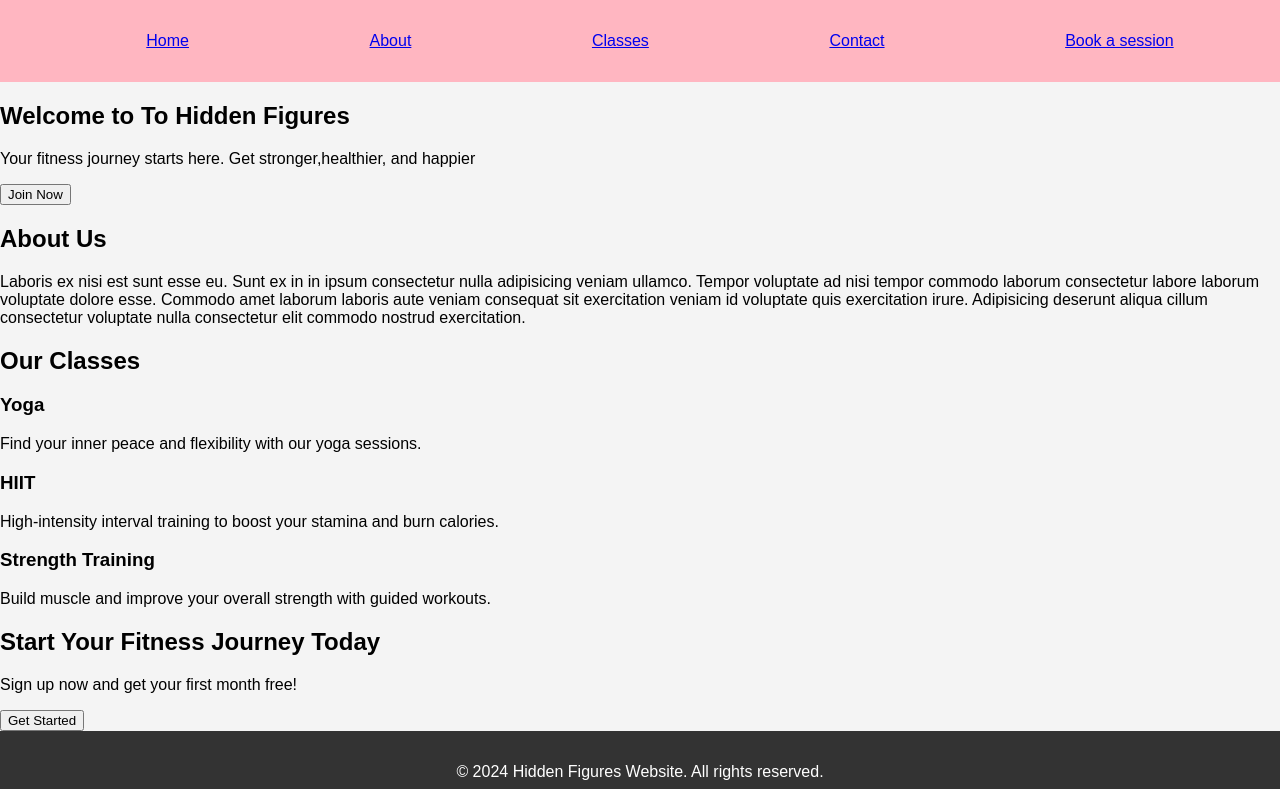
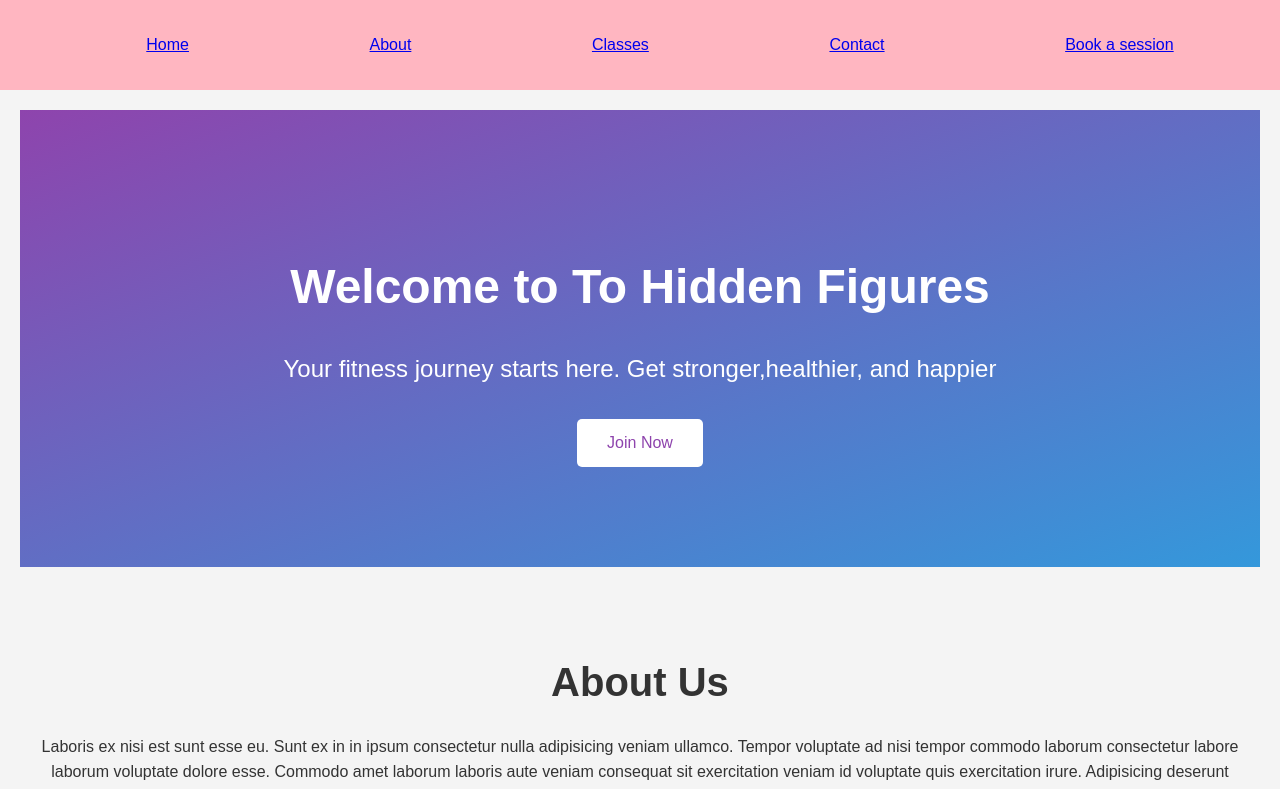
Before and after one commit to krystleM26/hidden-figures-fitness, a React (Create React App) app in the folder hidden-figures-fitness/: page / in a window 1280 px wide. Shown: the top 789 px of the page. Built offline with nearby package versions, Linux system fonts and the light colour scheme.

Commit message:
About page is complete

```diff
--- a/hidden-figures-fitness/src/pages/Home.js
+++ b/hidden-figures-fitness/src/pages/Home.js
@@ -1,5 +1,5 @@
 import React from 'react';
-
+import '../styles/Home.css';
 const Home = () => {
   return (
     <div className='home'>
--- /dev/null
+++ b/hidden-figures-fitness/src/styles/Home.css
@@ -0,0 +1,115 @@
+/* General Styles */
+body {
+    margin: 0;
+    font-family: 'Arial', sans-serif;
+    line-height: 1.6;
+    color: #333;
+  }
+
+  .home {
+    text-align: center;
+    padding: 20px;
+  }
+
+  /* Hero Section */
+  .hero {
+    background: linear-gradient(to bottom right, #8e44ad, #3498db);
+    color: #fff;
+    padding: 100px 20px;
+  }
+
+  .hero h1 {
+    font-size: 3rem;
+    margin-bottom: 20px;
+  }
+
+  .hero p {
+    font-size: 1.5rem;
+    margin-bottom: 30px;
+  }
+
+  .hero .cta-btn {
+    padding: 15px 30px;
+    font-size: 1rem;
+    background-color: #fff;
+    color: #8e44ad;
+    border: none;
+    border-radius: 5px;
+    cursor: pointer;
+  }
+
+  .hero .cta-btn:hover {
+    background-color: #ddd;
+  }
+
+  /* Introduction Section */
+  .introduction {
+    padding: 50px 20px;
+  }
+
+  .introduction h2 {
+    font-size: 2.5rem;
+    margin-bottom: 20px;
+  }
+
+  /* Featured Classes Section */
+  .classes {
+    background-color: #f4f4f4;
+    padding: 50px 20px;
+  }
+
+  .classes h2 {
+    font-size: 2.5rem;
+    margin-bottom: 30px;
+  }
+
+  .class-cards {
+    display: flex;
+    flex-wrap: wrap;
+    justify-content: center;
+    gap: 20px;
+  }
+
+  .card {
+    background: #fff;
+    border: 1px solid #ddd;
+    border-radius: 10px;
+    box-shadow: 0 4px 6px rgba(0, 0, 0, 0.1);
+    padding: 20px;
+    max-width: 300px;
+    text-align: left;
+  }
+
+  .card h3 {
+    margin-top: 0;
+  }
+
+  .card p {
+    margin-bottom: 0;
+  }
+
+  /* Call to Action Section */
+  .cta {
+    padding: 50px 20px;
+    background: linear-gradient(to bottom right, #3498db, #2ecc71);
+    color: #fff;
+  }
+
+  .cta h2 {
+    font-size: 2.5rem;
+    margin-bottom: 20px;
+  }
+
+  .cta-btn {
+    padding: 15px 30px;
+    font-size: 1rem;
+    background-color: #fff;
+    color: #2ecc71;
+    border: none;
+    border-radius: 5px;
+    cursor: pointer;
+  }
+
+  .cta-btn:hover {
+    background-color: #ddd;
+  }
```
